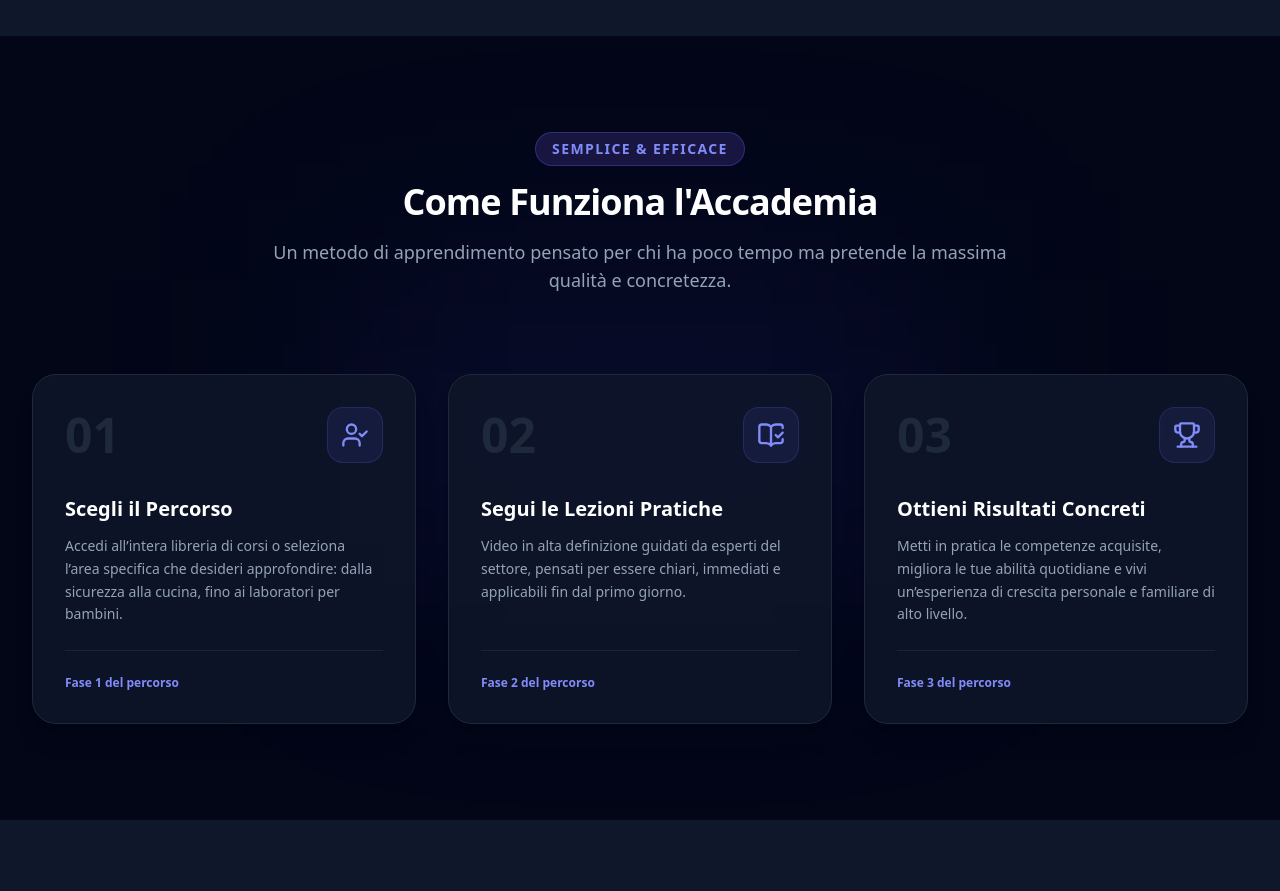
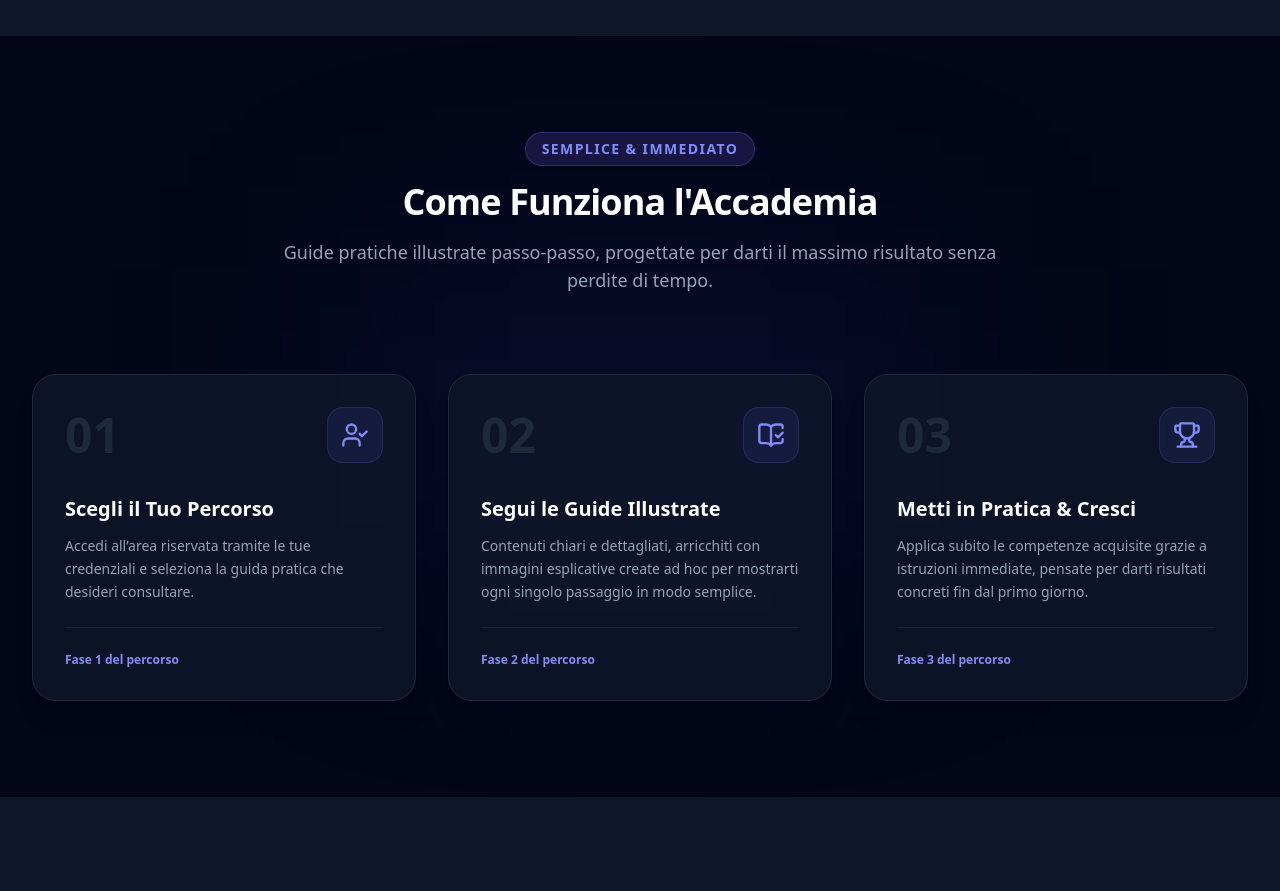
Before and after one commit to gargiuloluca/Imparaoggi, a React (Vite) app: page / in a window 1280 px wide. Shown: the part 1920-2811 px from the top of the page. Built offline with nearby package versions, Linux system fonts and the light colour scheme.

Commit message:
Update titles and descriptions in Method component

```diff
--- a/src/components/Method.jsx
+++ b/src/components/Method.jsx
@@ -1,24 +1,24 @@
 // src/components/Method.jsx
 import React from 'react';
-import { UserCheck, BookOpenCheck, Trophy, ArrowRight } from 'lucide-react';
+import { UserCheck, BookOpenCheck, Trophy, Sparkles } from 'lucide-react';
 
 const steps = [
   {
     number: '01',
-    title: 'Scegli il Percorso',
-    description: 'Accedi all’intera libreria di corsi o seleziona l’area specifica che desideri approfondire: dalla sicurezza alla cucina, fino ai laboratori per bambini.',
+    title: 'Scegli il Tuo Percorso',
+    description: 'Accedi all’area riservata tramite le tue credenziali e seleziona la guida pratica che desideri consultare.',
     icon: UserCheck,
   },
   {
     number: '02',
-    title: 'Segui le Lezioni Pratiche',
-    description: 'Video in alta definizione guidati da esperti del settore, pensati per essere chiari, immediati e applicabili fin dal primo giorno.',
+    title: 'Segui le Guide Illustrate',
+    description: 'Contenuti chiari e dettagliati, arricchiti con immagini esplicative create ad hoc per mostrarti ogni singolo passaggio in modo semplice.',
     icon: BookOpenCheck,
   },
   {
     number: '03',
-    title: 'Ottieni Risultati Concreti',
-    description: 'Metti in pratica le competenze acquisite, migliora le tue abilità quotidiane e vivi un’esperienza di crescita personale e familiare di alto livello.',
+    title: 'Metti in Pratica & Cresci',
+    description: 'Applica subito le competenze acquisite grazie a istruzioni immediate, pensate per darti risultati concreti fin dal primo giorno.',
     icon: Trophy,
   },
 ];
@@ -35,13 +35,13 @@ export default function Method() {
         {/* Intestazione Sezione */}
         <div className="text-center max-w-3xl mx-auto mb-20 space-y-4">
           <span className="text-indigo-400 font-semibold text-sm uppercase tracking-widest bg-indigo-950/80 border border-indigo-500/30 px-4 py-1.5 rounded-full inline-block">
-            Semplice & Efficace
+            Semplice & Immediato
           </span>
           <h2 className="text-3xl sm:text-4xl font-extrabold tracking-tight">
             Come Funziona l'Accademia
           </h2>
           <p className="text-slate-400 text-base sm:text-lg">
-            Un metodo di apprendimento pensato per chi ha poco tempo ma pretende la massima qualità e concretezza.
+            Guide pratiche illustrate passo-passo, progettate per darti il massimo risultato senza perdite di tempo.
           </p>
         </div>
 
```
